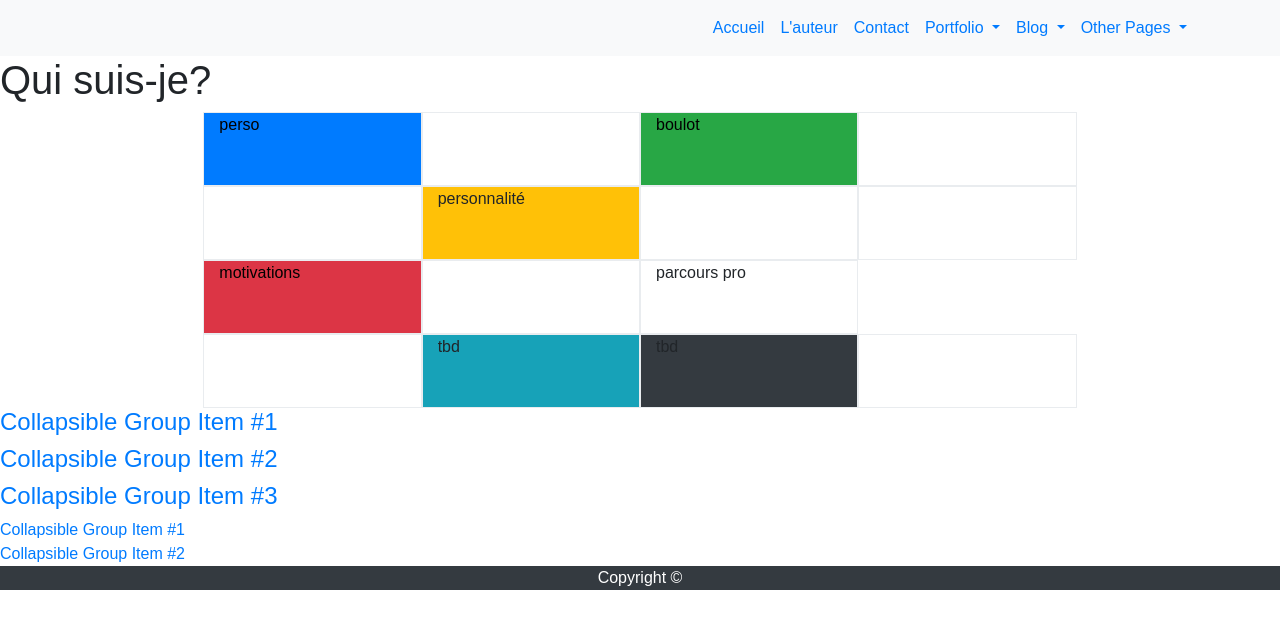
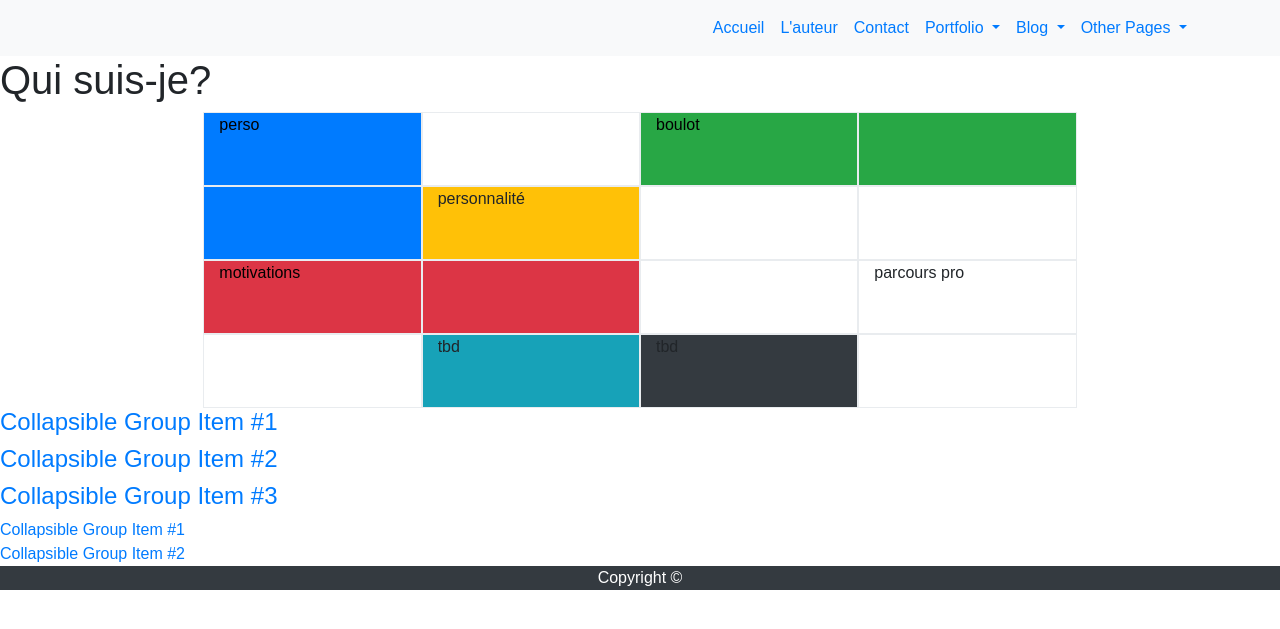
Before and after one commit to OrgaEvolutions/Nathoup.github.io, a Jekyll site: the page built from auteur.html, in a window 1280 px wide. Shown: the top 629 px of the page. Built offline with Jekyll 4.4.1, drawn with Linux system fonts in a browser that asks for light colours; nearby versions of some CDN libraries.

Commit message:
Update auteur.html

```diff
--- a/auteur.html
+++ b/auteur.html
@@ -8,15 +8,15 @@
 
 <div class="">
 
-<div class="row panel-group" id="accordion" role="tablist" aria-multiselectable="true">
+<div class="row">
   <div class="col-md-8 offset-md-2">
     <div class="row">
-      <div class="col-md-3 bg-primary border panel panel-default">
-        <a data-toggle="collapse" data-parent="#accordion" href=".perso" aria-expanded="false" style= "text-decoration: none;color: black;">
+      <div class="col-md-3 border bg-primary">
+        <a data-toggle="collapse" href=".perso" aria-expanded="false" style= "text-decoration: none;color: black;">
           perso<br><br><br>
         </a>
 
-         <div class="panel-collapse collapse perso" role="tabpanel">
+         <div class="collapse perso">
           <center><span class="glyphicon glyphicon-collapse-down center"></span></center>
         </div>
       </div>
@@ -24,48 +24,50 @@
       <div class="col-md-3 border">
       </div>
 
-      <div class="col-md-3 bg-success border">
+      <div class="col-md-3 border bg-success">
 
         <a data-toggle="collapse" href=".boulot" aria-expanded="false" style= "text-decoration: none;color: black;">
           boulot
           <div class="collapse boulot">
-            <center><span class="glyphicon glyphicon-collapse-right right"></span></center>
+            <span class="glyphicon glyphicon-expand right"></span>
           </div>
           <br><br><br>
         </a>
 
       </div>
-      <div class="col-md-3 border">
+      <div class="col-md-3 border bg-success">
 
-         <div class="collapse boulot bg-success">
+         <div class="collapse boulot">
           Coach perso pro
         </div>
 
       </div>
     </div>
     <div class="row">
-      <div class="col-md-3 border">
-         <div class="collapse perso bg-primary">
+      <div class="col-md-3 border bg-primary">
+         <div class="collapse perso">
           En couple et maman d'une petite fille, nous nous sommes récemment installés près du lac d'Annecy
         </div>
 
       </div>
-      <div class="col-md-3 bg-warning border">personnalité<br><br><br></div>
+      <div class="col-md-3 border bg-warning">personnalité<br><br><br></div>
       <div class="col-md-3 border"></div>
       <div class="col-md-3 border"></div>
     </div>
     <div class="row">
-      <div class="col-md-3 bg-danger border">
+      <div class="col-md-3 border bg-danger">
         <a data-toggle="collapse" href=".motivations" aria-expanded="false" style= "text-decoration: none;color: black;">
           motivations
           <div class="collapse motivations">
-            <center><span class="glyphicon glyphicon-collapse-right right"></span></center>
+            <span class="glyphicon glyphicon-expand right"></span>
           </div>
           <br><br><br>
         </a>
       </div>
-      <div class="col-md-3 bg-danger border motivations collapse">
+      <div class="col-md-3 border bg-danger">
+        <div class="collapse motivations">
         Ce site remplit à la fois un besoin de réalisation de soi, et aussi un objectif de vie d'agir pour le progrès des comportements humains.
+        </div>
       </div>
       <div class="col-md-3 border"></div>
       <div class="col-md-3 border">parcours pro</div>
```
